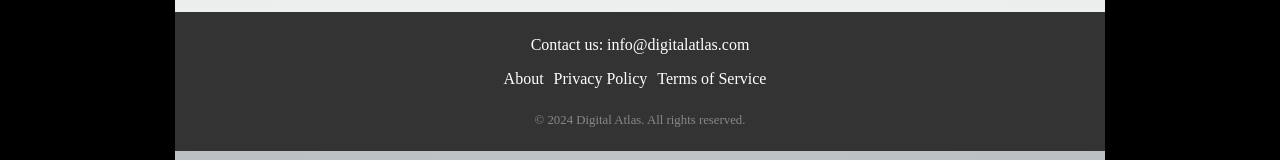
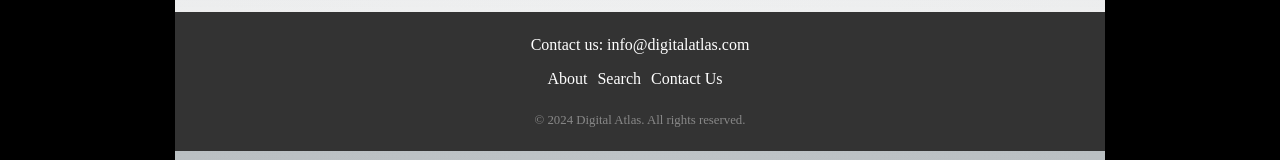
Before and after one commit to jade211/Digital-Atlas, a React (Create React App) app in the folder code/frontend/atlas/: page /contact in a window 1280 px wide. Shown: the part 626-786 px from the top of the page. Built offline with nearby package versions, Linux system fonts and the light colour scheme; the HTML template or start-up script is replaced by a standard one.

Commit message:
fixed the contents in footer

```diff
--- a/code/frontend/atlas/src/components/footer.jsx
+++ b/code/frontend/atlas/src/components/footer.jsx
@@ -24,6 +24,9 @@
 
 import React from 'react';
 import { Link } from 'react-router-dom';
+import Home from './home';
+import AreaSearch from './areasearch';
+import ContactPage from './contact';
 
 function Footer() {
   return (
@@ -31,9 +34,9 @@ function Footer() {
       <div className="contact-info">
         <p>Contact us: info@digitalatlas.com</p>
         <ul style={{ listStyleType: 'none', padding: 0 }}>
-          <li><Link to="/about" style={{ color: '#fff' }}>About</Link></li>
-          <li><Link to="/privacy" style={{ color: '#fff' }}>Privacy Policy</Link></li>
-          <li><Link to="/terms" style={{ color: '#fff' }}>Terms of Service</Link></li>
+          <li><Link to="/" style={{ color: '#fff' }}>About</Link></li>
+          <li><Link to="/searcharea" style={{ color: '#fff' }}>Search</Link></li>
+          <li><Link to="/contact" style={{ color: '#fff' }}>Contact Us</Link></li>
         </ul>
       </div>
       <div className="copyright">&copy; {new Date().getFullYear()} Digital Atlas. All rights reserved.</div>
--- a/code/frontend/atlas/src/components/home.jsx
+++ b/code/frontend/atlas/src/components/home.jsx
@@ -199,9 +199,9 @@ function Home() {
         <div className="contact-info">
           <p>Contact us: info@digitalatlas.com</p>
           <ul>
-            <li><Link to="/about">About</Link></li>
-            <li><Link to="/privacy">Privacy Policy</Link></li>
-            <li><Link to="/terms">Terms of Service</Link></li>
+            <li><Link to="/">About</Link></li>
+            <li><Link to="/searcharea">Search</Link></li>
+            <li><Link to="/contact">Contact Us</Link></li>
           </ul>
         </div>
         <div className="copyright">&copy; 2024 Digital Atlas. All rights reserved.</div>
```
